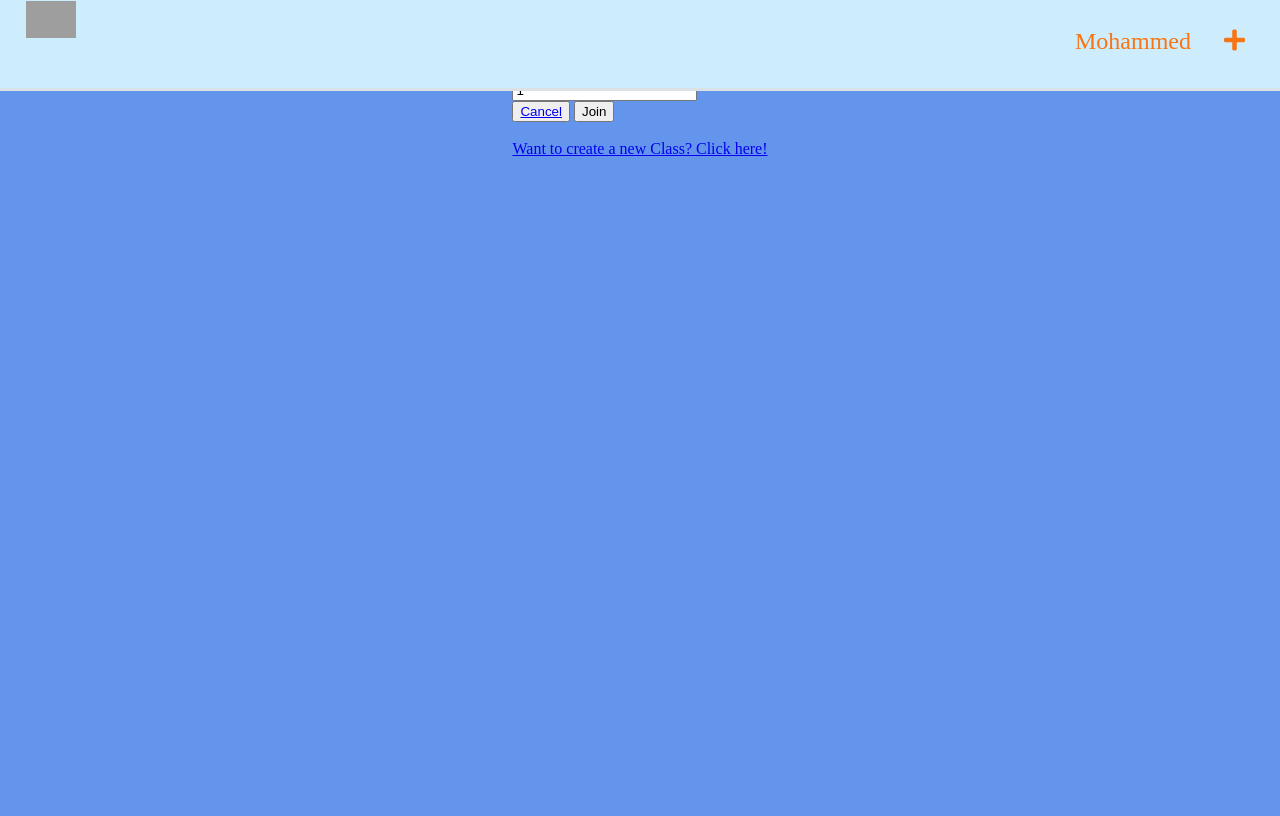
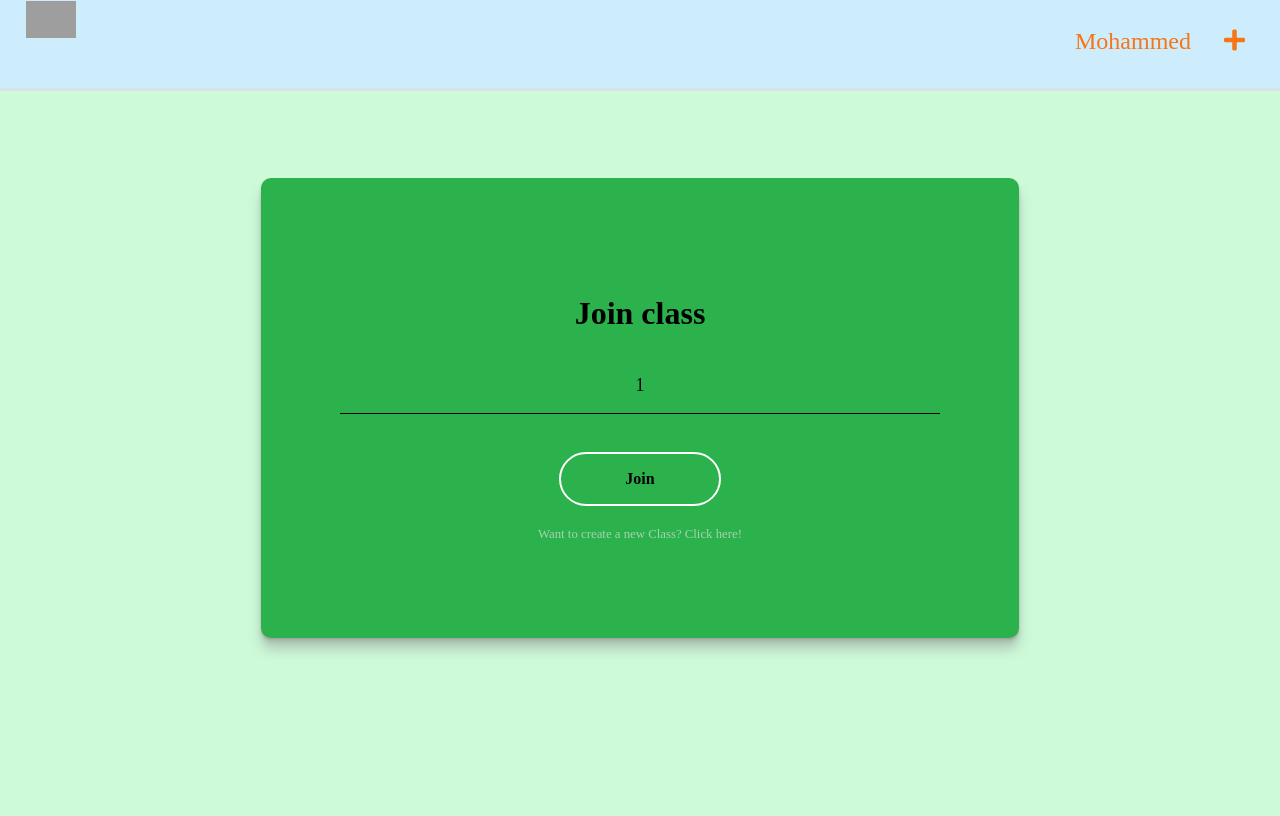
Before and after one commit to MDPerrfan/VirtualClassroom, a PHP site: page /createJoinClass.php in a window 1280 px wide. Before the commit the page ends 156 px from the top, so only its background shows below. Run offline with PHP 8.4, Linux system fonts and the light colour scheme; a user stored in the database is signed in; data comes from the database, SQL or seed files in the repository; grey boxes are pictures that could not be loaded.

Commit message:
Updated Styling for Create Join class

```diff
--- a/cj.css
+++ b/cj.css
@@ -1,14 +1,116 @@
 body {
-    margin: 0;
-    padding: 0;
     display: flex;
-    flex-direction: column;
+    justify-content: center;
     align-items: center;
-    background-color: cornflowerblue;
+    min-height: 100vh;
+    background: #cdfad9;
 }
 
-#first,
-#second {
-    display: none;
-    /* Initially hide both sections */
+a {
+    text-decoration: none;
+    color: rgba(211, 222, 214, 0.734);
+    font-size: .8rem;
 }
+
+.subscribe-box {
+    background: #2bb24c;
+    font-family: 'Gothic A1', serif;
+    padding: 6em 0;
+    text-align: center;
+    width: 60%;
+    border-radius: 10px;
+    box-shadow: 0 0.4px 0.4px rgba(128, 128, 128, 0.109), 0 1px 1px rgba(128, 128, 128, 0.155), 0 2.1px 2.1px rgba(128, 128, 128, 0.195), 0 4.4px 4.4px rgba(128, 128, 128, 0.241), 0 12px 12px rgba(128, 128, 128, 0.35);
+}
+
+.subscribe-box h2 {
+    margin: 0 0 .85em 0;
+    font-weight: 100;
+    font-size: 30px;
+    font-family: 'Marcellus', serif;
+}
+
+.subscribe-box .subscribe {
+    width: 100%;
+    max-width: 600px;
+    margin: auto;
+}
+
+.subscribe-box .subscribe input {
+    width: 100%;
+    background: transparent;
+    border: 0;
+    border-bottom: 1px solid;
+    padding: 1em 0 .8em;
+    text-align: center;
+    font-size: 18px;
+    font-family: inherit;
+    font-weight: 300;
+    line-height: 1.5;
+    color: inherit;
+    outline: none;
+}
+
+.subscribe-box .subscribe input::placeholder {
+    color: hsla(0, 0%, 100%, 0.5);
+}
+
+.subscribe-box .subscribe button {
+    all: unset;
+    margin-top: 2.4em;
+    background: transparent;
+    border: 2px solid white;
+    padding: 1em 4em;
+    border-radius: 50px;
+    cursor: pointer;
+    display: inline-block;
+    font-weight: 700;
+    position: relative;
+    transition: all 300ms ease;
+}
+
+.subscribe-box .subscribe button span {
+    display: inline-block;
+    transition: all 300ms ease;
+}
+
+.subscribe-box .subscribe button::before,
+.subscribe-box .subscribe button::after {
+    content: "";
+    display: block;
+    position: absolute;
+    transition: all 300ms ease;
+    opacity: 0;
+}
+
+.subscribe-box .subscribe button::before {
+    height: 7px;
+    width: 7px;
+    background: transparent;
+    border-right: 2px solid;
+    border-top: 2px solid;
+    right: 30px;
+    top: 21px;
+    transform: rotate(45deg);
+}
+
+.subscribe-box .subscribe button::after {
+    background: white;
+    height: 2px;
+    width: 50px;
+    left: 0;
+    top: 1.49em;
+}
+
+.subscribe-box .subscribe button:hover span {
+    transform: translateX(-5px);
+}
+
+.subscribe-box .subscribe button:hover::before {
+    opacity: 1;
+}
+
+.subscribe-box .subscribe button:hover::after {
+    width: 14px;
+    opacity: 1;
+    transform: translateX(105px);
+}
--- a/config.php
+++ b/config.php
@@ -1,6 +1,6 @@
 <?php
 ob_start();
-session_start();
+@session_start();
 $timezone = date_default_timezone_set("Asia/Dhaka");
 $con = mysqli_connect("localhost", "root", "", "virtualclassroom");
 if(mysqli_connect_errno())
--- a/createJoinClass.php
+++ b/createJoinClass.php
@@ -6,6 +6,7 @@ require 'handler/createJoinClasshandler.php';
 
 <!DOCTYPE html>
 <html lang="en">
+
 <head>
     <meta charset="UTF-8">
     <meta name="viewport" content="width=device-width, initial-scale=1.0">
@@ -14,61 +15,67 @@ require 'handler/createJoinClasshandler.php';
     <link rel="stylesheet" href="cj.css">
 </head>
 <body>
-<div class="bg">
-    <div class="wrapper">
-        <div class="creatClass_box">
-            <div id="first">
+
+                <div id="first" class="subscribe-box">
     <div class="creatClass_header">
         <h1>Create Class</h1>
     </div>
-                <form action="createJoinClass.php" method="POST">
-                    <input type="text" name="className" autocomplete="off" placeholder="Class Name/Course Code" value="">
-                    <br>
-                    <input type="text" name="section" autocomplete="off" placeholder="Section" value="">
-                    <br>
-                    <input type="text" name="subject" autocomplete="off" placeholder="Subject/Course Title" value="">
-                    <br>
-                    <button class="cancel_button"><a href="index.php">Cancel</a></button>
-                    <button type="submit" name="createClass_button" id="create_class_button">Create</button>
+    <form class="subscribe" action="createJoinClass.php" method="POST">
+        <div class="form-input-material">
+            <input type="text" name="className" autocomplete="off" placeholder="Class Name/Course Code" class="form-control-material" value="">
+            <label for="className"></label>
+        </div>
+        <div class="form-input-material">
+            <input type="text" name="section" autocomplete="off" placeholder="Section" class="form-control-material" value="">
+            <label for="section"></label>
+        </div>
+        <div class="form-input-material">
+            <input type="text" name="subject" autocomplete="off" placeholder="Subject/Course Title" class="form-control-material" value="">
+            <label for="subject"></label>
+        </div>
+        <button type="submit" name="createClass_button" id="create_class_button" class="subscribe-button btn btn-primary btn-ghost">Create</button>
         <br>
         <br>
         <a href="#" id="joinClass" class="joinClass">Want to join a Class? Click Here</a>
     </form>
 </div>
 
-            <div id="second">
+
+
+                <div id="second" class="subscribe-box">
                     <div class="joinClass_header">
                         <h1>Join class</h1>
                     </div>
-                <form action="createJoinClass.php" method="POST">
+                     <form class="subscribe" action="createJoinClass.php" method="POST">
                      <input type="text" name="code" placeholder="Class code" autocomplete="off" value="<?php
                                                          if(isset($_SESSION['code'])){
                                                          echo $_SESSION['code'];
                                                                                 }
                                                                             ?>">
                         <br>
-                    <button class="cancel_button"><a href="index.php">Cancel</a></button>
-                    <button type="submit" name="joinClass_button" id="join_class_button">Join</button>
+                     <button type="submit" name="joinClass_button" id="join_class_button" class="subscribe-button">Join</button>
                      <br>
                       <br>
                       <a href="#" id="createClass" class="createClass">Want to create a new Class? Click here!</a>
                     </form>
                 </div>
-        </div>
-    </div>
-</div>
 
 </body>
+
 </html>
 
 <script>
     // jQuery script to show/hide sections
-    $(document).ready(function(){
+    $(document).ready(function() {
         $("#first").hide(); // Initially hide the create class section
         $("#second").show(); // Show the join class section
 
         // Toggle between Create Class and Join Class sections
-        $("#createClass").click(function(){
+        $("#createClass").click(function() {
+            $("#first").toggle();
+            $("#second").toggle();
+        });
+        $("#joinClass").click(function() {
             $("#first").toggle();
             $("#second").toggle();
         });
--- a/login.css
+++ b/login.css
@@ -113,6 +113,8 @@
 
     a {
         text-decoration: none;
+        color: rgba(211, 222, 214, 0.734);
+        font-size: .8rem;
     }
 
     @keyframes wawes {
```
Lines whose indentation alone changed are shown as unchanged.
